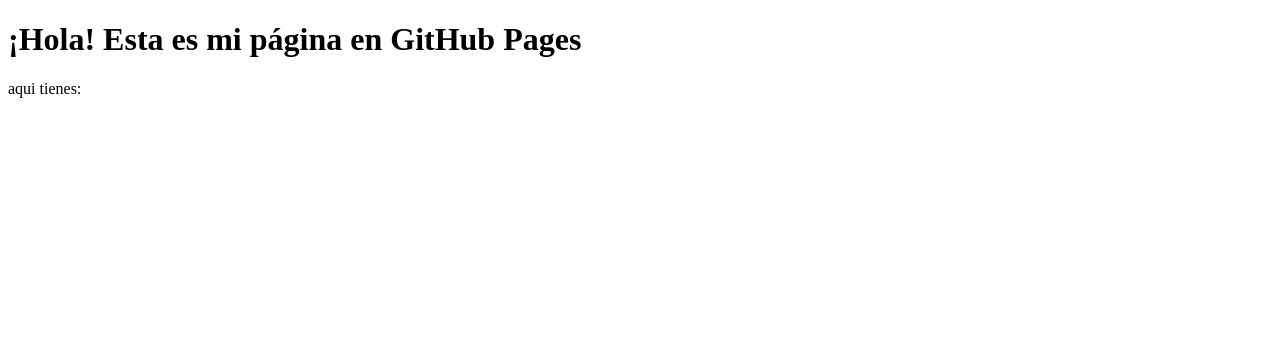
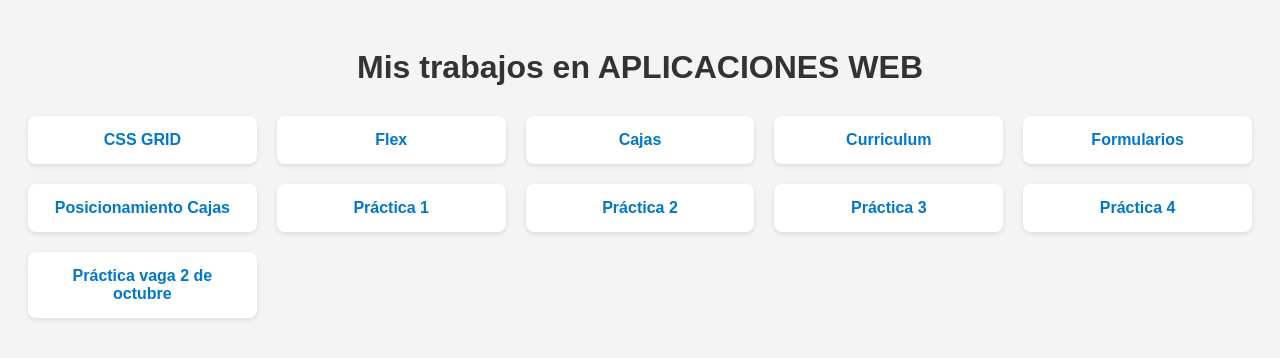
Before and after one commit to Borja400/APLICACIONES-WEB, a plain HTML site: page index.html in a window 1280 px wide. Drawn offline with Linux system fonts and the light colour scheme.

Commit message:
Update index.html

```diff
--- a/index.html
+++ b/index.html
@@ -1,11 +1,30 @@
 <!DOCTYPE html>
-<html>
+<html lang="es">
 <head>
-    <meta charset="UTF-8">
-    <title>Mi página</title>
+  <meta charset="UTF-8">
+  <title>Portafolio APLICACIONES WEB</title>
+  <style>
+    body { font-family: Arial, sans-serif; background: #f4f4f4; text-align: center; padding: 20px; }
+    h1 { color: #333; }
+    .grid { display: grid; grid-template-columns: repeat(auto-fit, minmax(200px, 1fr)); gap: 20px; margin-top: 30px; }
+    .card { background: white; padding: 15px; border-radius: 8px; box-shadow: 0 2px 5px rgba(0,0,0,0.1); }
+    .card a { text-decoration: none; color: #0077cc; font-weight: bold; }
+  </style>
 </head>
 <body>
-    <h1>¡Hola! Esta es mi página en GitHub Pages</h1>
-    <p>aqui tienes:</p>
+  <h1>Mis trabajos en APLICACIONES WEB</h1>
+  <div class="grid">
+    <div class="card"><a href="CCS%20GRID/index.html">CSS GRID</a></div>
+    <div class="card"><a href="Flex/index.html">Flex</a></div>
+    <div class="card"><a href="cajas/index.html">Cajas</a></div>
+    <div class="card"><a href="curriculum/index.html">Curriculum</a></div>
+    <div class="card"><a href="formularios/index.html">Formularios</a></div>
+    <div class="card"><a href="posicionamiento%20cajas/index.html">Posicionamiento Cajas</a></div>
+    <div class="card"><a href="practica%201/index.html">Práctica 1</a></div>
+    <div class="card"><a href="practica%202/index.html">Práctica 2</a></div>
+    <div class="card"><a href="practica%203/index.html">Práctica 3</a></div>
+    <div class="card"><a href="practica%204/index.html">Práctica 4</a></div>
+    <div class="card"><a href="practica%20vaga%202%20de%20octubre/index.html">Práctica vaga 2 de octubre</a></div>
+  </div>
 </body>
 </html>
```
